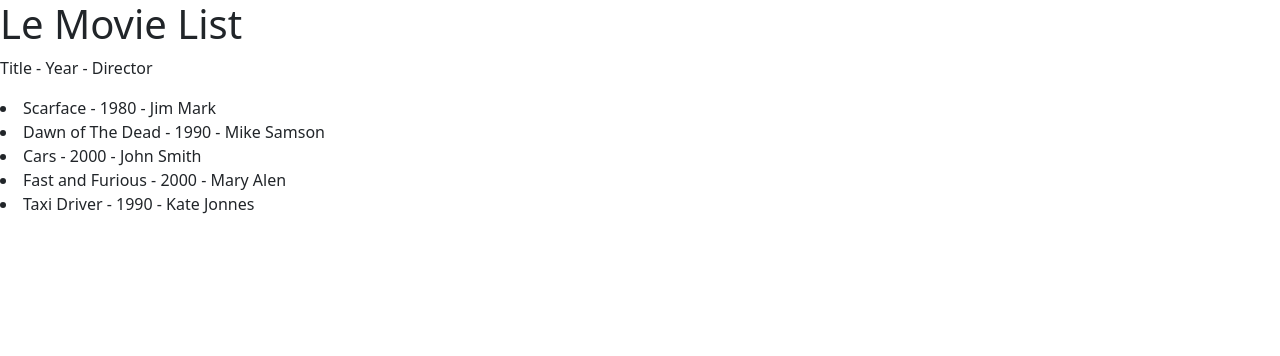
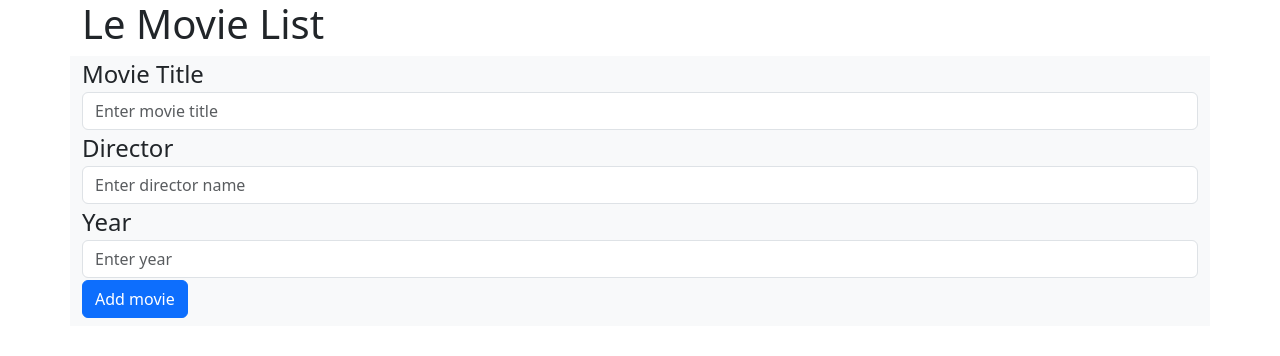
Before and after one commit to Chopper1337/WebProg, an Angular app: page / in a window 1280 px wide. Shown: the top 356 px of the page. Built offline with nearby package versions, Linux system fonts and the light colour scheme.

Commit message:
Works!!!

```diff
--- a/src/app/app.component.html
+++ b/src/app/app.component.html
@@ -1,5 +1,6 @@
 <html>
+<div class="container">
 <h1>Le Movie List</h1>
-<p>Title - Year - Director</p>
-<li *ngFor="let movie of movies">{{movie.title}} - {{movie.year}} - {{movie.director}}</li>
+<app-add-movie></app-add-movie>
+</div>
 </html>
```
